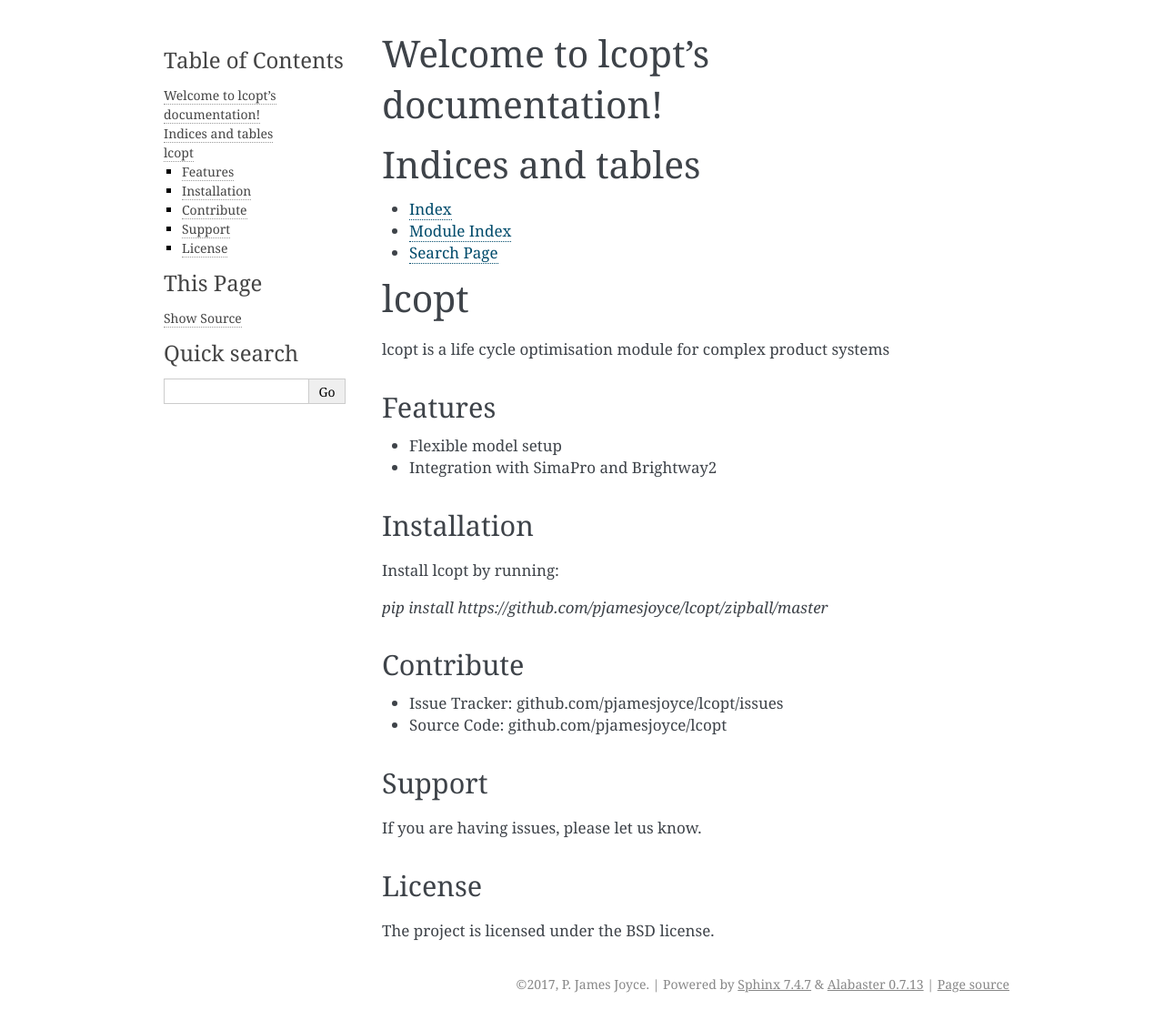
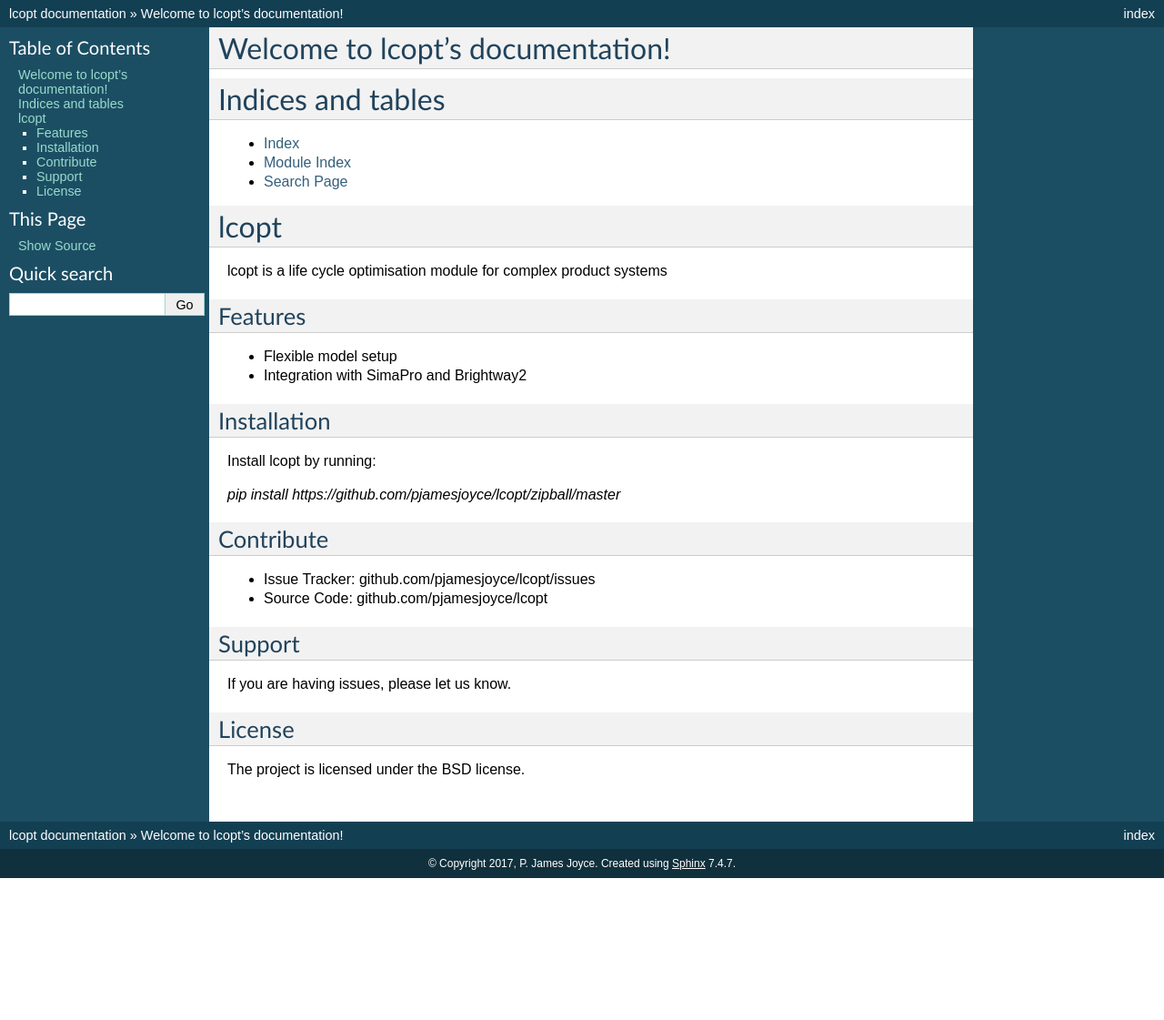
Before and after one commit to pjamesjoyce/lcopt, a Sphinx documentation site: the page built from docs/index.rst, in a window 1280 px wide. Shown: the whole page at 91% size. Built offline with Sphinx 7.4.7, drawn with Linux system fonts in a browser that asks for light colours; after the commit the page ends 965 px from its top, so only the background shows below that.

Commit message:
documentation, remove githubpages hook

```diff
--- a/docs/conf.py
+++ b/docs/conf.py
@@ -32,8 +32,7 @@
 # extensions coming with Sphinx (named 'sphinx.ext.*') or your custom
 # ones.
 extensions = ['sphinx.ext.todo',
-    'sphinx.ext.coverage',
-    'sphinx.ext.githubpages']
+    'sphinx.ext.coverage',]
 
 # Add any paths that contain templates here, relative to this directory.
 templates_path = ['_templates']
@@ -85,7 +84,7 @@
 # The theme to use for HTML and HTML Help pages.  See the documentation for
 # a list of builtin themes.
 #
-html_theme = 'alabaster'
+html_theme = 'default'
 
 # Theme options are theme-specific and customize the look and feel of a theme
 # further.  For a list of options available for each theme, see the
```
Also changed, not shown: 9 other files.
